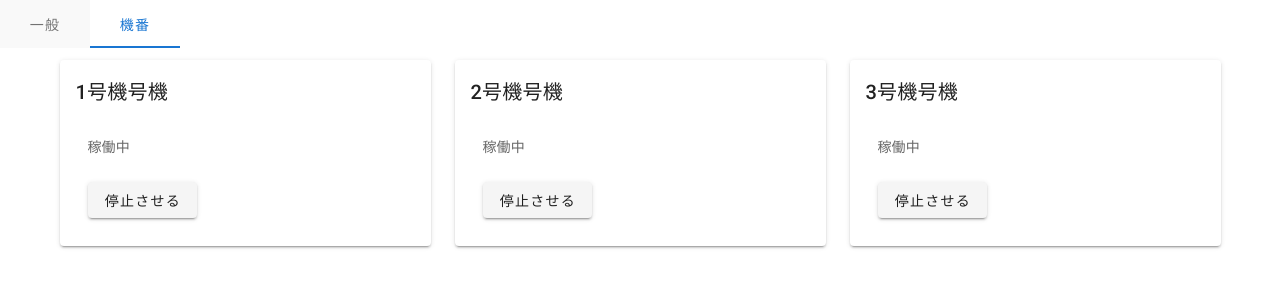
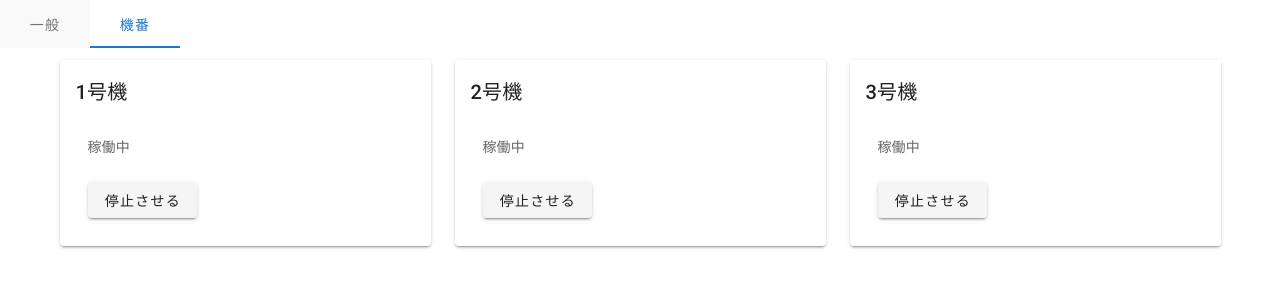
Before and after one commit to bildeneins/hagukoukan-simulator, a Vue app: page / in a window 1280 px wide. Both pictures are taken after a click on the tab "機番". Shown: the top 300 px of the page. Built offline with nearby package versions, Linux system fonts and the light colour scheme; no server answers.

Commit message:
号機号機修正

```diff
--- a/src/components/DrillCard.vue
+++ b/src/components/DrillCard.vue
@@ -1,7 +1,7 @@
 <template>
   <v-card>
     <v-card-title>
-      {{machineName + '号機'}}
+      {{ machineName }}
     </v-card-title>
     <v-card-text>
       <v-container>
```
